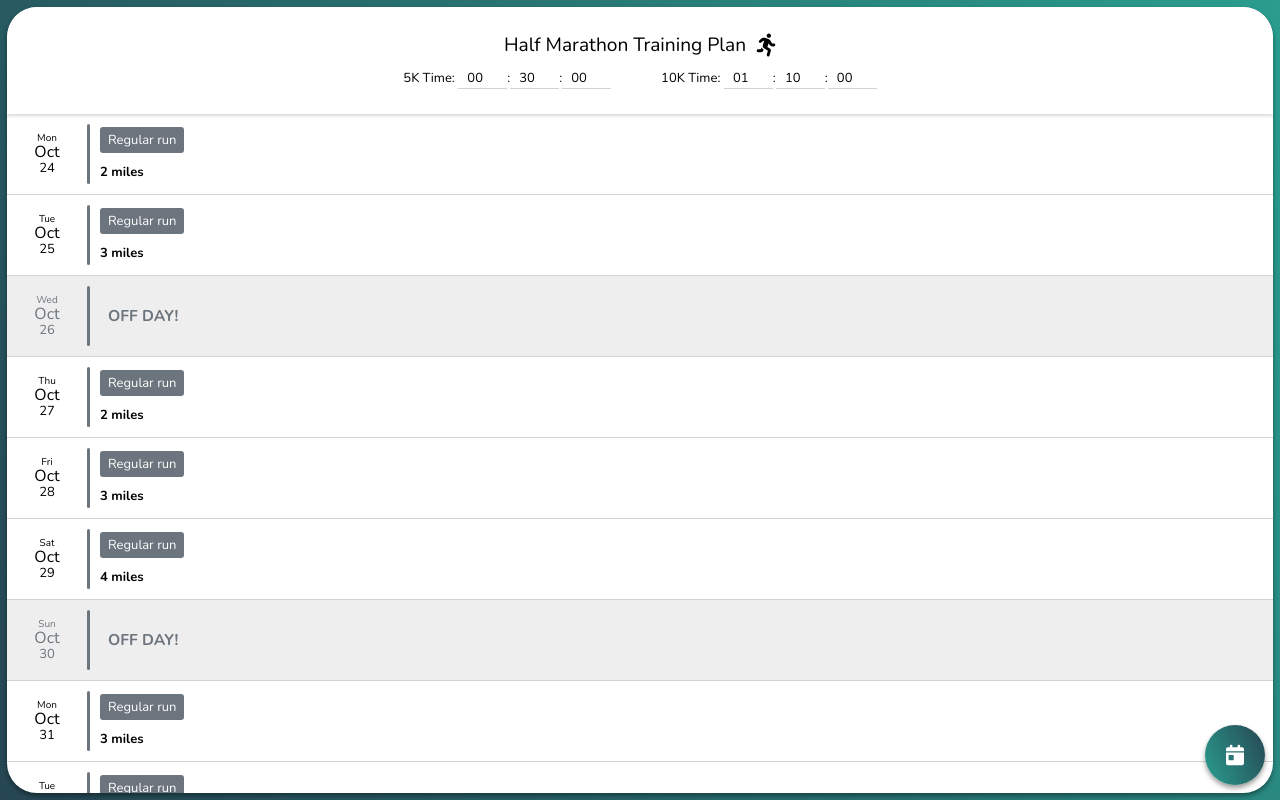
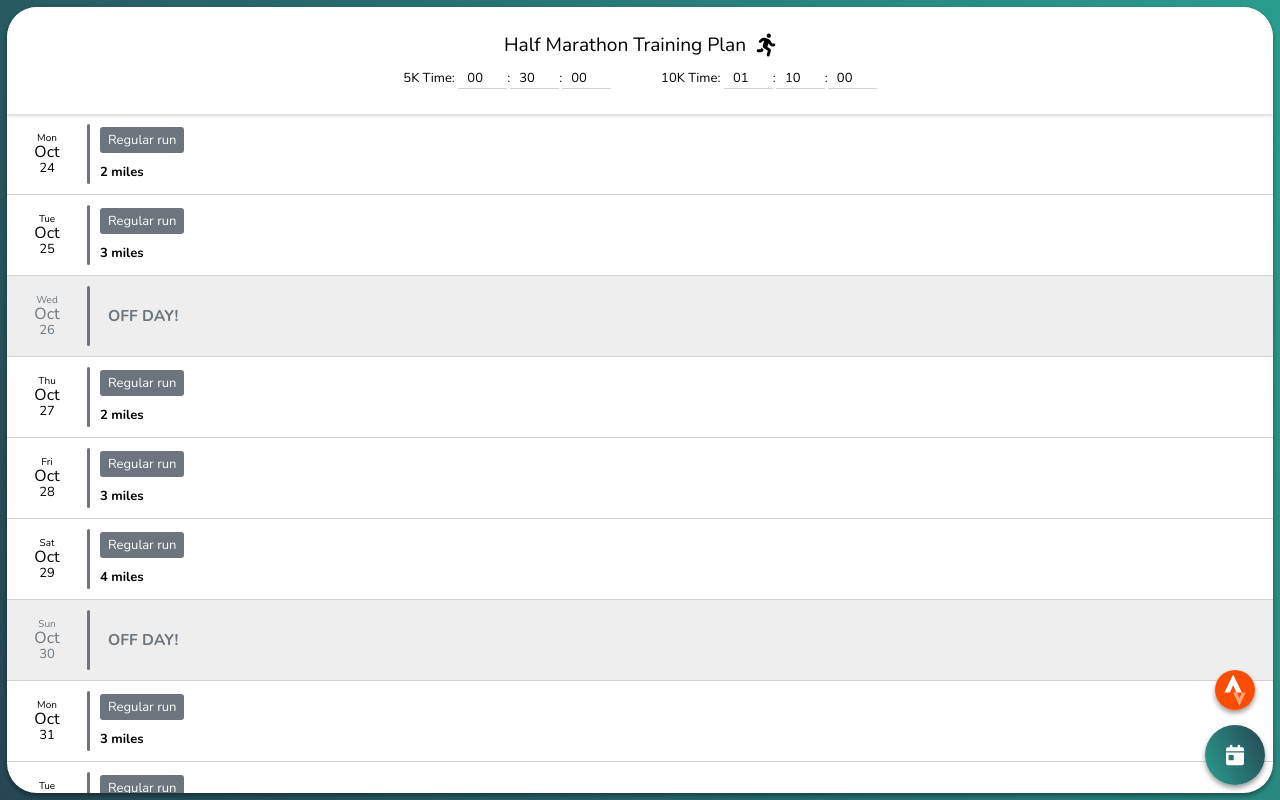
Before and after one commit to Jason-Mollerup/training-plans, a React (Create React App) app: page / in a window 1280 px wide. Built offline with nearby package versions, Linux system fonts and the light colour scheme.

Commit message:
add strava link

```diff
--- a/src/App.js
+++ b/src/App.js
@@ -1,6 +1,7 @@
 import './App.css'
 import runningIcon from './running.svg'
 import todayIcon from './today.svg'
+import stravaIcon from './strava.svg'
 import { useState } from 'react'
 
 const dayTypes = {
@@ -168,6 +169,17 @@ const styles = {
     borderRadius: '100px',
     boxShadow: '0 3px 5px rgba(0, 0, 0, .4)',
     background: 'linear-gradient(65deg, #2a9d8f, #264653)',
+  },
+  stravaButton: {
+    zIndex: 2,
+    position: 'fixed',
+    bottom: '90px',
+    right: '0px',
+    margin: '0 25px',
+    width: '40px',
+    height: '40px',
+    borderRadius: '100px',
+    boxShadow: '0 3px 5px rgba(0, 0, 0, .4)',
   }
 }
 
@@ -472,7 +484,10 @@ function App() {
   return (
     <div className='App'>
       <a style={styles.todayButton} href='#today' onClick={setScrollMargin}>
-        <img style={{ width: '18px', color: 'white' }} src={todayIcon} alt='running'/>
+        <img style={{ width: '18px', color: 'white' }} src={todayIcon} alt='today'/>
+      </a>
+      <a style={styles.stravaButton} href='https://strava.app.link'>
+        <img style={{ width: '40px' }} src={stravaIcon} alt='strava'/>
       </a>
       <div style={styles.backgroundWrapper}>
         <div style={styles.wrapper}>
```
Also changed, not shown: src/strava.svg (added).
